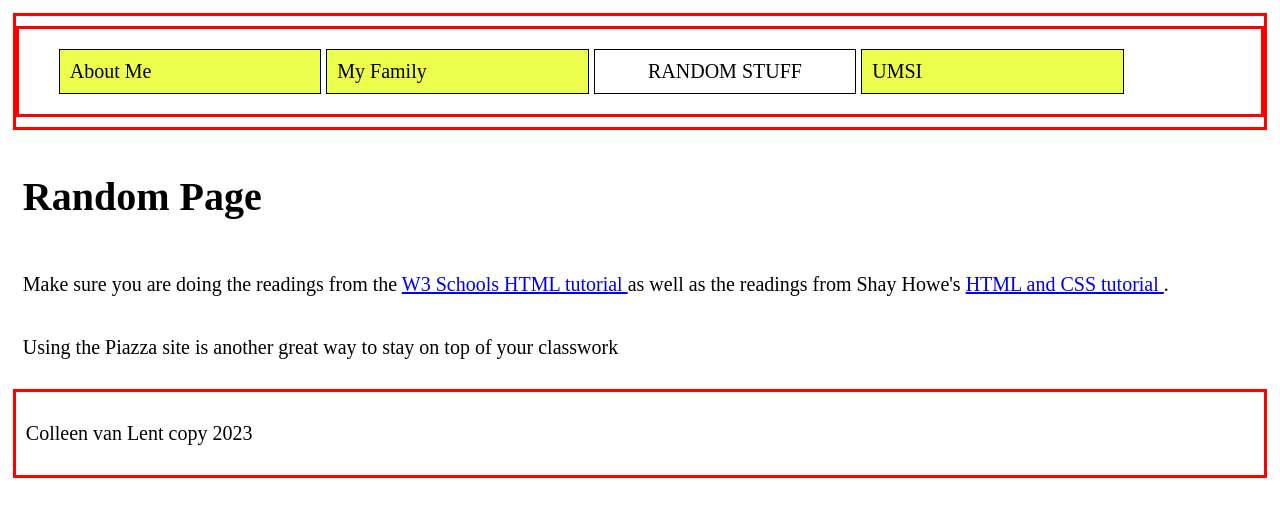
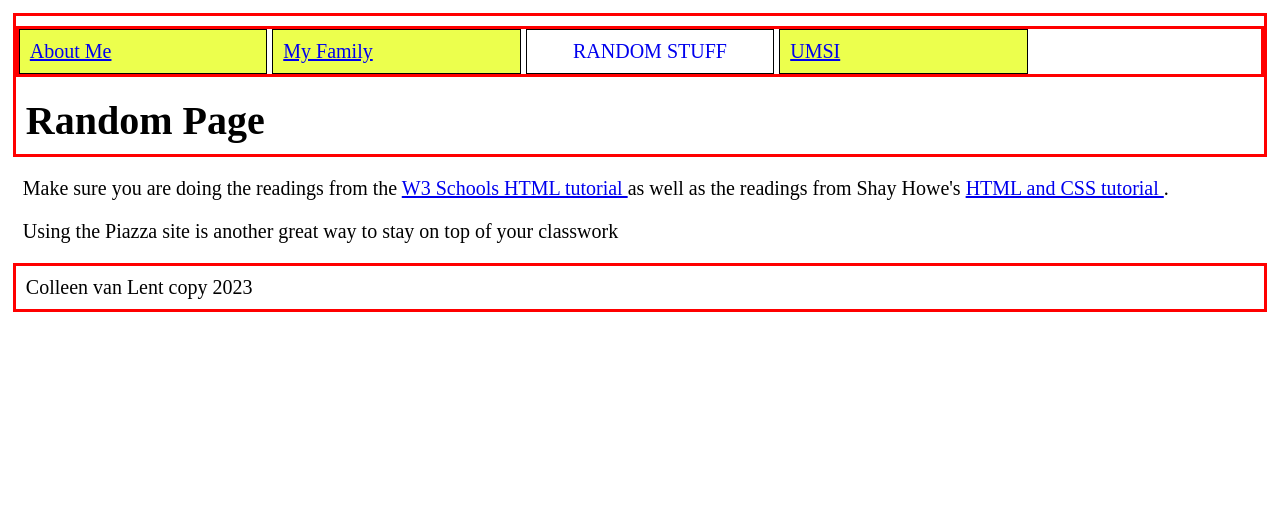
Before and after one commit to harryg02/hw1-f25, a plain HTML site: page random.html in a window 1280 px wide. Drawn offline with Linux system fonts and the light colour scheme.

Commit message:
update family.html and random.html

```diff
--- a/random.html
+++ b/random.html
@@ -5,7 +5,7 @@
 	<meta charset="UTF-8">
 	<meta name="viewport" content="width=device-width, initial-scale=1.0">
 	<link rel="icon" href="imgs/favicon">
-	<link rel="stylesheet" href="css/rest.css">
+	<link rel="stylesheet" href="css/reset.css">
 	<link rel="stylesheet" href="css/style.css">
 	<title>Random</title>
 </head>
@@ -13,15 +13,14 @@
 	<header>
 		<nav>
 			<ul>
-				<li>About Me</li>
-				<li>My Family</li>
-				<li class="active">Random Stuff</li>
-				<li>UMSI</li>
+				<li><a href = "index.html" >About Me</a></li>
+				<li><a href = "family.html">My Family</a></li>
+				<li class="active"><a href = "random.html">Random Stuff</a></li>
+				<li><a href = "http://www.si.umich.edu">UMSI</a></li>
 			</ul>
 		</nav>
+		<h1>Random Page</h1>
 	</header>
-
-	<h2>Random Page</h2>
 
 	<p>Make sure you are doing the readings from the
 		<a href = "www.w3schools.com/html/">
```
Also changed, not shown: family.html (+4 -6 lines).
